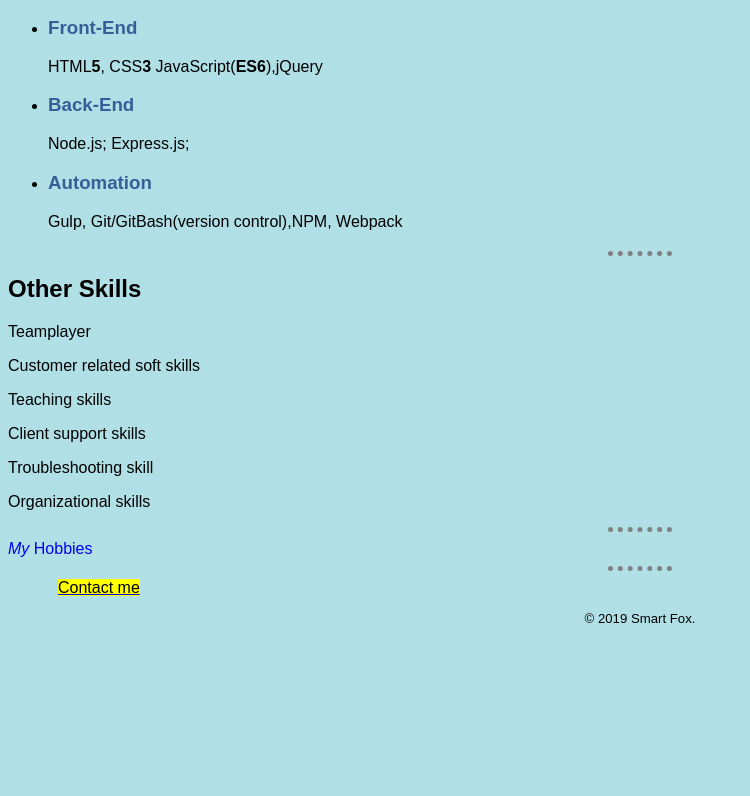
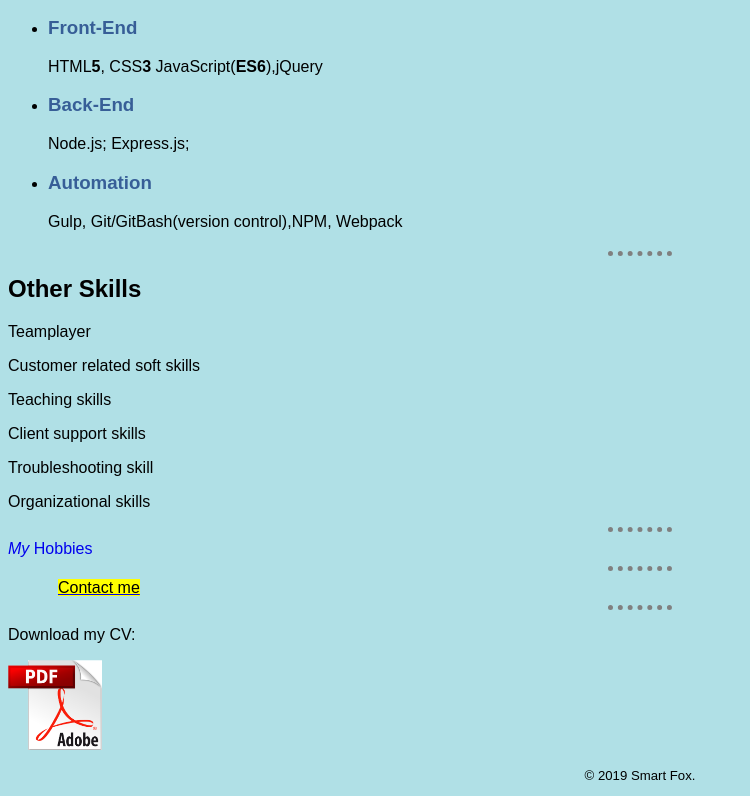
Before and after one commit to lyubodos/OldSchool, a plain HTML site: page index.html in a window 1280 px wide. Shown: the part 1439-2235 px from the top of the page, without its empty margins (0-750 px from the left). Before the commit the page ends 2078 px from the top, so only its background shows below. Drawn offline with Linux system fonts and the light colour scheme.

Commit message:
Added CV download link

```diff
--- a/index.html
+++ b/index.html
@@ -131,6 +131,13 @@
   <a href="hobbies.html" style="text-decoration: none;"><i>My</i> Hobbies</a>
   <hr>
   <a href="contacts.html" style="margin-left: 50px;"><mark>Contact me</mark></a>
+  <hr>
+
+  <p>Download my CV:</p>
+  <a href="/files/CV_Virtualization.pdf" download="CV">
+  <img src="images/clipart1714763.png" width="94" height="90" alt="pdf-logo">
+  </a>
+
   <p style="text-align: center; font-size:0.825rem" class="footer-bottom">© 2019 Smart Fox.</p>
 </body>
 
```
Also changed, not shown: css/styles.css (+6 -1 lines), images/clipart1714763.png (added), 1 other file.
